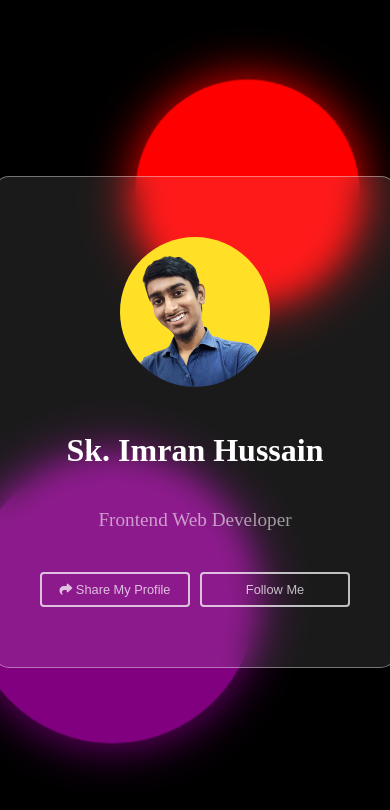
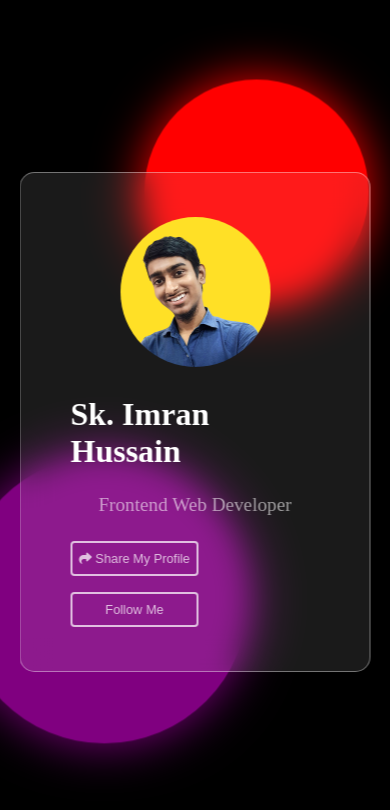
Before and after one commit to skimran-coder/Share_Modal, a plain HTML site: page index.html in a window 390 px wide. Drawn offline with Linux system fonts and the light colour scheme.

Commit message:
added responsiveness

```diff
--- a/index.html
+++ b/index.html
@@ -11,11 +11,14 @@
 </head>
 <body>
     <div class="wrapper">
-        <!-- Background circles -->
+
+        <div class="container">
+
+             <!-- Background circles -->
         <div class="circle-1"></div>
         <div class="circle-2"></div>
 
-        <!-- Part 1 - User Card -->
+                    <!-- Part 1 - User Card -->
         <div class="card">
             <!-- User profile image -->
             <div class="image-div">
@@ -92,6 +95,8 @@
         <div class="overlay" onclick="removeModal()"></div>
     </div>
 
+        </div>
+
     <!-- JavaScript file to handle modal interactions -->
     <script src="script.js"></script>
 </body>
--- a/style.css
+++ b/style.css
@@ -2,16 +2,25 @@
 * {
     padding: 0;
     margin: 0;
+    box-sizing: border-box;
 }
 
 /* Styling for the main wrapper */
 .wrapper {
     height: 100vh;
+    width: 100vw;
     overflow-x: hidden;
     overflow-y: auto;
     background: black;
     color: white;
+
+}
+
+.container{
     position: relative;
+    height: 100vh;
+    width: 90%;
+    margin: 0 auto;
 }
 
 /* Styling for background circles */
@@ -44,9 +53,10 @@
     position: absolute;
     top: 50%;
     left: 50%;
-    translate: -50% -50%;
-    width: 300px;
-    height: 450px;
+    transform: translate(-50%, -50%);
+    max-width: 400px;
+    width: 100%;
+    height: 500px;
     background: #ffffff1a;
     z-index: 20;
     padding: 20px 50px;
@@ -61,7 +71,7 @@
 
 /* Styling for user profile image */
 .image {
-    width: 150px;
+    width: 9.375rem;
     border-radius: 100%;
 }
 
@@ -80,8 +90,9 @@
 /* Styling for buttons */
 .buttons {
     display: flex;
-    gap: 10px;
+    gap: 1rem;
     z-index: 20;
+    flex-wrap: wrap;
 }
 
 .btn-1,
@@ -90,9 +101,9 @@
     color: #ffffffb9;
     border: 2px solid #ffffffb9;
     border-radius: 4px;
-    padding: 8px;
+    padding: 0.5rem 0.25rem;
     font-size: 0.8em;
-    width: 150px;
+    width: 8rem;
 }
 
 /* Hover effect for buttons */
@@ -109,7 +120,8 @@
 /* Styling for the modal container (hidden by default) */
 .modal-wrapper {
     position: absolute;
-    width: 500px;
+    max-width: 500px;
+    width: 100%;
     top: 50%;
     left: 50%;
     translate: -50% -50%;
@@ -156,7 +168,10 @@
 /* Styling for social media links */
 .modal-links {
     display: flex;
-    justify-content: space-between;
+    flex-wrap: wrap;
+    justify-content: center;
+    gap: 1rem;
+    /* justify-content: space-between; */
 }
 
 /* Styling for social media icons */
```
